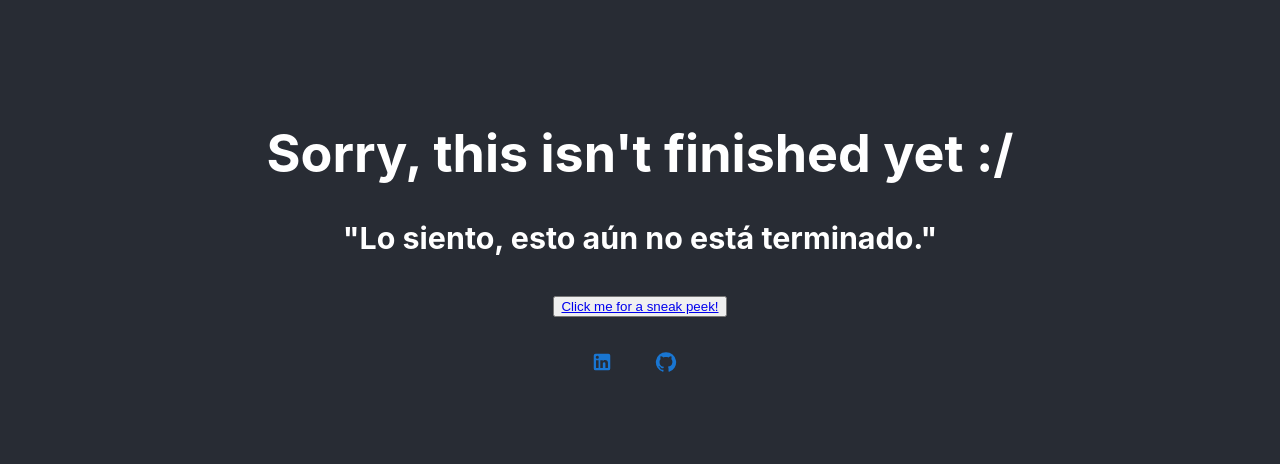
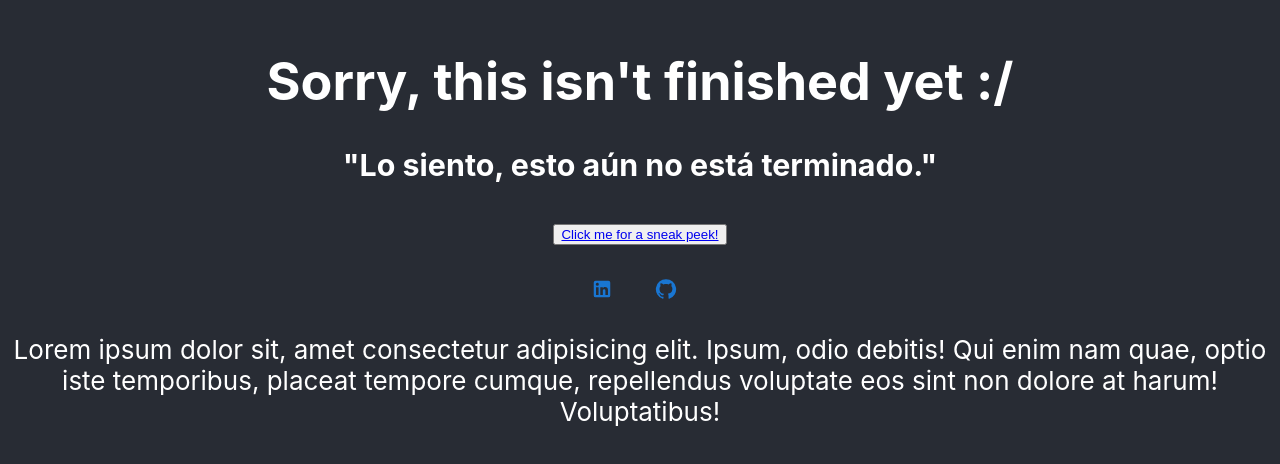
Before and after one commit to her4z/web-cv, a React (Create React App) app: page / in a window 1280 px wide. Shown: the part 166-630 px from the top of the page. Built offline with nearby package versions, Linux system fonts and the light colour scheme.

Commit message:
AWS Hosting changes test

```diff
--- a/src/components/Home/Home.tsx
+++ b/src/components/Home/Home.tsx
@@ -23,6 +23,7 @@ export default class Home extends Component {
                     startIcon={<GitHubIcon/>}
                     />
                 </div>
+                <p>Lorem ipsum dolor sit, amet consectetur adipisicing elit. Ipsum, odio debitis! Qui enim nam quae, optio iste temporibus, placeat tempore cumque, repellendus voluptate eos sint non dolore at harum! Voluptatibus!</p>
             </div>
         )
     }
```
